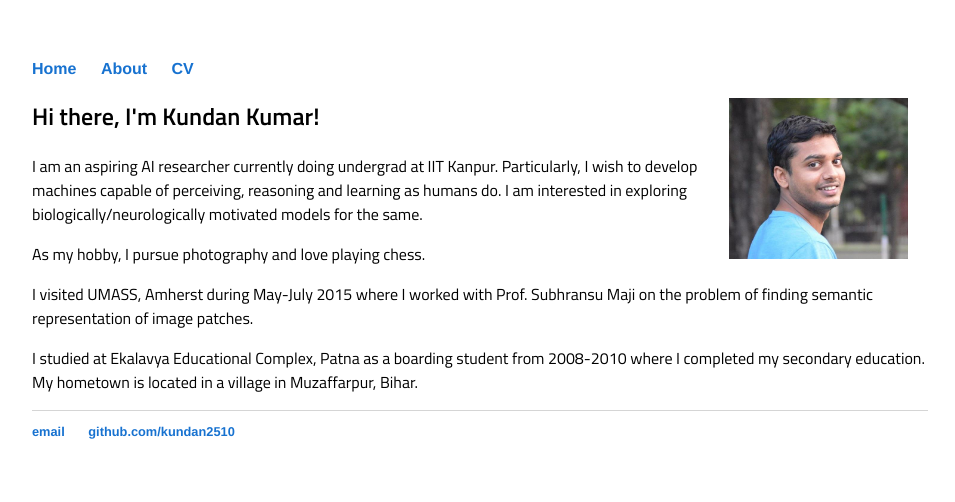
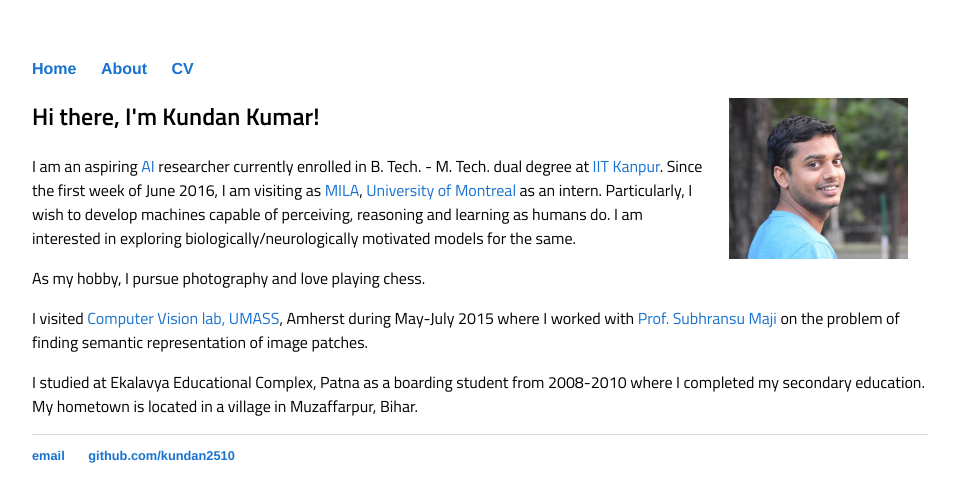
Before and after one commit to kundan2510/kundan2510.github.io, a Jekyll site: the page built from about.html, in a window 1280 px wide. Shown: the top 502 px of the page, without its empty margins (160-1115 px from the left). Built offline with Jekyll 4.4.1, drawn with Linux system fonts in a browser that asks for light colours.

Commit message:
Links added, MILA-info added

```diff
--- a/about.html
+++ b/about.html
@@ -5,10 +5,11 @@ title: Kundan Kumar
 <div class="blurb">
 	<!--img style="float: right;" src="/images/mypic.jpg" width="40%"></img-->
 	<h2>Hi there, I'm Kundan Kumar!</h2>
-	<p>I am an aspiring AI researcher currently doing undergrad at IIT Kanpur. Particularly, I wish to develop machines capable of perceiving, reasoning and learning as humans do.
+	<p>I am an aspiring <a href="https://en.wikipedia.org/wiki/Artificial_intelligence">AI</a> researcher currently enrolled in B. Tech. - M. Tech. dual degree at <a href="http://www.iitk.ac.in/">IIT Kanpur</a>.
+	Since the first week of June 2016, I am visiting as <a href="https://mila.umontreal.ca/en/">MILA</a>, <a href="http://www.umontreal.ca/english/">University of Montreal</a> as an intern. Particularly, I wish to develop machines capable of perceiving, reasoning and learning as humans do.
 	I am interested in exploring biologically/neurologically motivated models for the same. </p><p></p>As my hobby, I pursue photography and love playing chess.</p>
-	<p>I visited UMASS, Amherst during May-July
-	2015 where I worked with Prof. Subhransu Maji on the problem of finding semantic representation of image patches.</p>
+	<p>I visited <a href="http://vis-www.cs.umass.edu/">Computer Vision lab, UMASS</a>, Amherst during May-July
+	2015 where I worked with <a href="http://people.cs.umass.edu/~smaji/">Prof. Subhransu Maji</a> on the problem of finding semantic representation of image patches.</p>
 	<p>I studied at Ekalavya Educational Complex, Patna as a boarding student from 2008-2010 where I completed my secondary education.
 	My hometown is located in a village in Muzaffarpur, Bihar.</p>
 </div><!-- /.blurb -->
```
